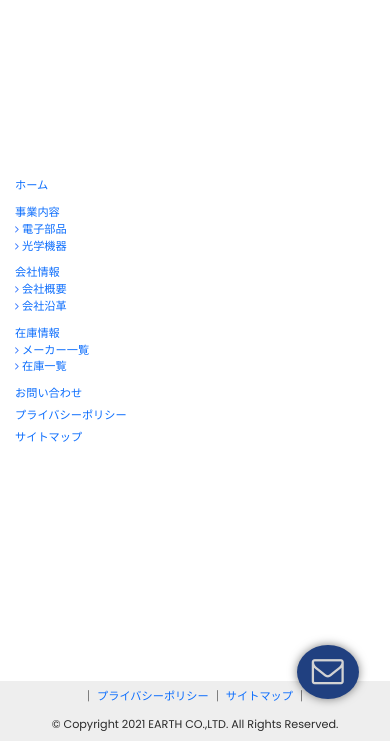
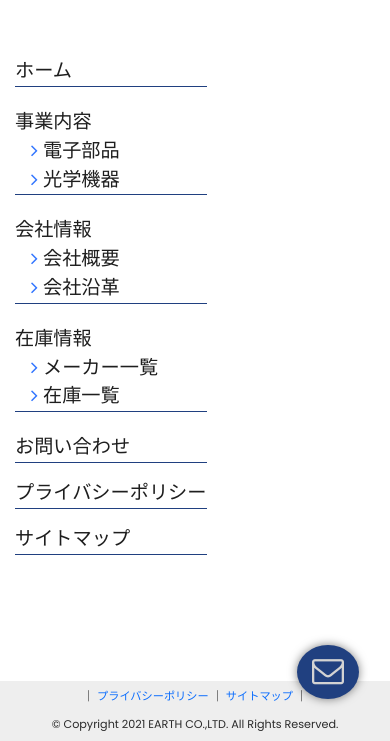
Before and after one commit to uzbeki/asu, a plain HTML site: page pages/sitemap.html in a window 390 px wide. Shown: the part 103-844 px from the top of the page. Drawn offline with Linux system fonts and the light colour scheme.

Commit message:
sitemap chousei

```diff
--- a/assets/css/templatemo-space-dynamic.css
+++ b/assets/css/templatemo-space-dynamic.css
@@ -2050,13 +2050,19 @@ Sitemap
 }
 #sitemap-list {
   display: flex;
-  flex-direction: row;
   justify-content: space-around;
   margin: 20px 10px;
   font-size: 1.3rem;
 }
-.category {
-  margin: 0 10px;
+#sitemap-list li.category ul{
+  margin-left: 1rem;
+}
+#sitemap-list li.category {
+  /* margin: 0 10px; */
+  margin-bottom: 1rem;
+}
+#sitemap-list li.category a{
+  color: #1e1e1e;
 }
 
 @media (max-width: 830px) {
@@ -2076,9 +2082,12 @@ Sitemap
   }
   #sitemap-list {
     margin-left: 15px;
-    font-size: 0.7rem;
-    display: flex;
+    font-size: 1.2rem;
     flex-direction: column;
+    width: fit-content;
+  }
+  #sitemap-list .category {
+    border-bottom: 1px solid #204080;
   }
 }
 
--- a/pages/sitemap.html
+++ b/pages/sitemap.html
@@ -1,7 +1,6 @@
 <!-- 会社情報  -->
 <!DOCTYPE html>
 <html lang="en">
-
 	<head>
 		<meta charset="UTF-8" />
 		<meta http-equiv="X-UA-Compatible" content="IE=edge" />
@@ -56,10 +55,7 @@
 									<a href="../index.html">ホーム</a>
 								</li>
 								<li class="scroll-to-section dropdown">
-                <a class="nav-link dropdown-toggle" href="./business.html" id="businessDropdown" role="button"
-                  aria-expanded="false">
-                  事業内容
-                </a>
+									<a class="nav-link dropdown-toggle" href="./business.html" id="businessDropdown" role="button" aria-expanded="false"> 事業内容 </a>
 									<ul class="dropdown-menu" aria-labelledby="businessDropdown">
 										<li>
 											<a class="dropdown-item" href="./electroniccomponents.html">電子部品</a>
@@ -71,10 +67,7 @@
 									</ul>
 								</li>
 								<li class="scroll-to-section dropdown">
-                <a class="nav-link dropdown-toggle" href="./info.html" id="businessDropdown" role="button"
-                  aria-expanded="false">
-                  会社情報
-                </a>
+									<a class="nav-link dropdown-toggle" href="./info.html" id="businessDropdown" role="button" aria-expanded="false"> 会社情報 </a>
 									<ul class="dropdown-menu" aria-labelledby="businessDropdown">
 										<li>
 											<a class="dropdown-item" href="./mission.html">会社概要</a>
@@ -86,10 +79,7 @@
 									</ul>
 								</li>
 								<li class="scroll-to-section dropdown">
-                <a class="nav-link dropdown-toggle" href="./stock.html" id="businessDropdown" role="button"
-                  aria-expanded="false">
-                  在庫情報
-                </a>
+									<a class="nav-link dropdown-toggle" href="./stock.html" id="businessDropdown" role="button" aria-expanded="false"> 在庫情報 </a>
 									<ul class="dropdown-menu" aria-labelledby="businessDropdown">
 										<li>
 											<a class="dropdown-item" href="./partners.html">メーカー一覧</a>
@@ -124,34 +114,22 @@
 			<li class="category">
 				<a href="/business.html">事業内容</a>
 				<ul>
-        <li class="subcatergory">
-          <i class="fa fa-angle-right sitemap-icon"></i><a href="/pages/electroniccomponents.html"> 電子部品</a>
-        </li>
-        <li class="subcatergory">
-          <i class="fa fa-angle-right sitemap-icon"></i><a href="/pages/opticalequipment.html"> 光学機器</a>
-        </li>
+					<li class="subcatergory"><i class="fa fa-angle-right sitemap-icon"></i><a href="/pages/electroniccomponents.html"> 電子部品</a></li>
+					<li class="subcatergory"><i class="fa fa-angle-right sitemap-icon"></i><a href="/pages/opticalequipment.html"> 光学機器</a></li>
 				</ul>
 			</li>
 			<li class="category">
 				<a href="/pages/info.html">会社情報</a>
 				<ul>
-        <li class="subcatergory">
-          <i class="fa fa-angle-right sitemap-icon"></i><a href="/pages/mission.html"> 会社概要</a>
-        </li>
-        <li class="subcatergory">
-          <i class="fa fa-angle-right sitemap-icon"></i><a href="/pages/history.html"> 会社沿革</a>
-        </li>
+					<li class="subcatergory"><i class="fa fa-angle-right sitemap-icon"></i><a href="/pages/mission.html"> 会社概要</a></li>
+					<li class="subcatergory"><i class="fa fa-angle-right sitemap-icon"></i><a href="/pages/history.html"> 会社沿革</a></li>
 				</ul>
 			</li>
 			<li class="category">
 				<a href="/pages/stock.html">在庫情報</a>
 				<ul>
-        <li class="subcatergory">
-          <i class="fa fa-angle-right sitemap-icon"></i><a href="/pages/partners.html"> メーカー一覧</a>
-        </li>
-        <li class="subcatergory">
-          <i class="fa fa-angle-right sitemap-icon"></i><a href="/pages/stocklist.html"> 在庫一覧</a>
-        </li>
+					<li class="subcatergory"><i class="fa fa-angle-right sitemap-icon"></i><a href="/pages/partners.html"> メーカー一覧</a></li>
+					<li class="subcatergory"><i class="fa fa-angle-right sitemap-icon"></i><a href="/pages/stocklist.html"> 在庫一覧</a></li>
 				</ul>
 			</li>
 			<ul>
@@ -164,7 +142,7 @@
 				</li>
 			</ul>
 		</div>
-  <div class="floating-contact-button">
+		<div class="floating-contact-button wow animated bounceIn" data-wow-delay="1s" data-wow-duration="1s">
 			<a href="./pages/contact.html"><i class="fa fa-envelope-o" aria-hidden="true"></i></a>
 		</div>
 		<!-- Footer -->
@@ -184,5 +162,4 @@
 		<script src="../assets/js/imagesloaded.js"></script>
 		<script src="../assets/js/templatemo-custom.js"></script>
 	</body>
-
 </html>
```
Lines whose indentation alone changed are shown as unchanged.
